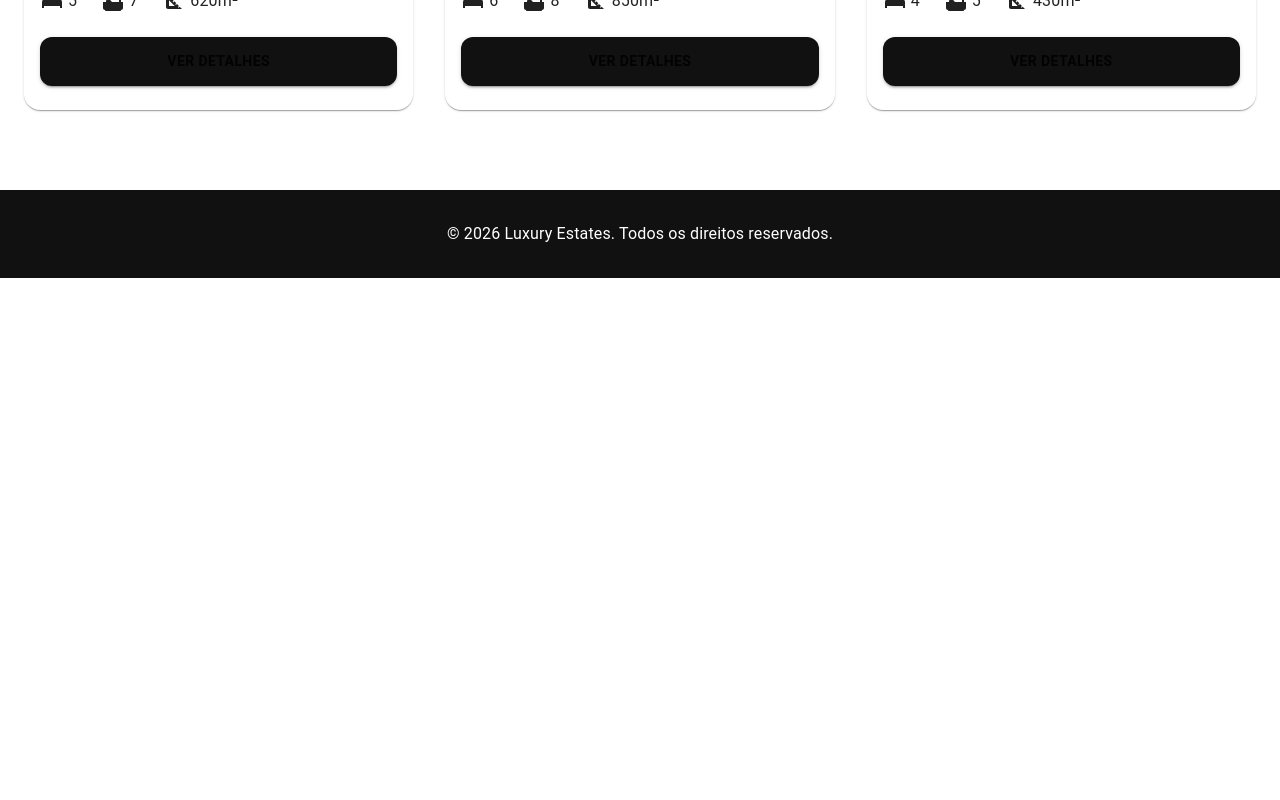
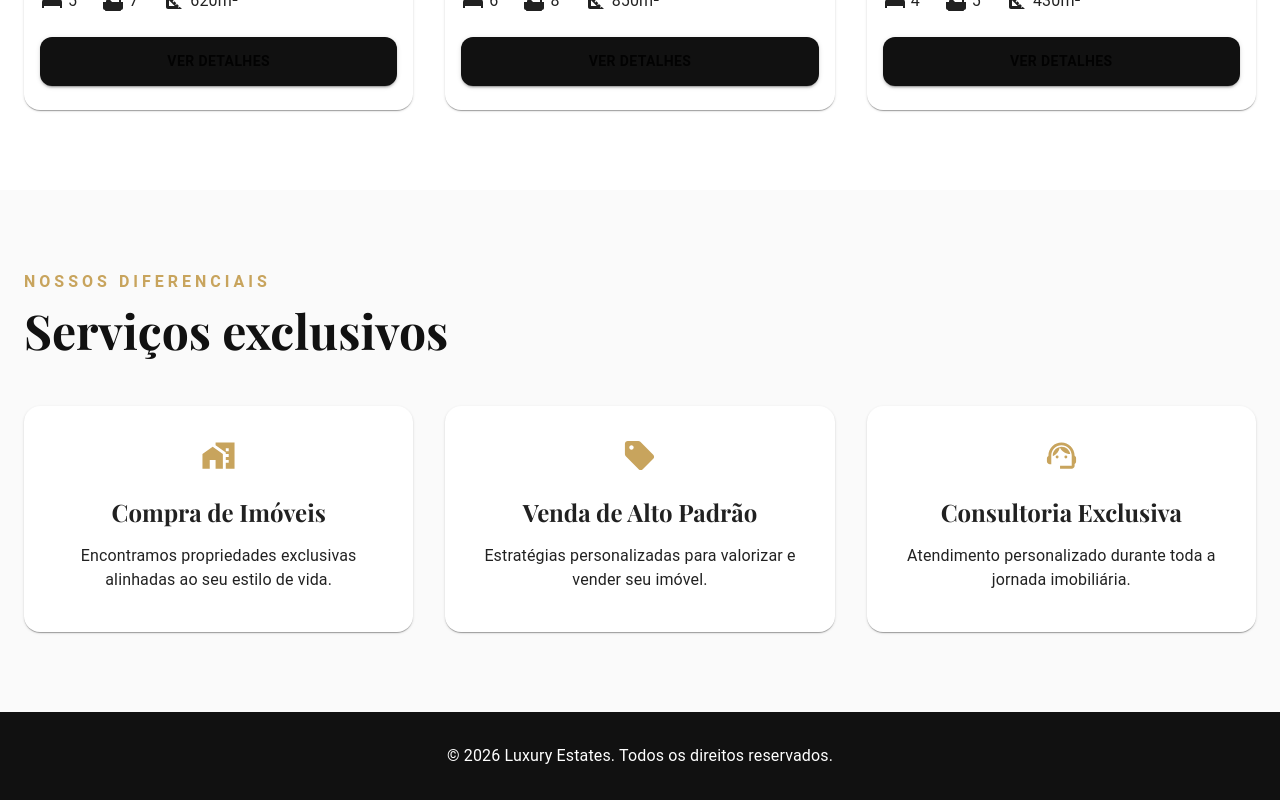
Before and after one commit to colicignoubuntu-w/luxury-estates, a React (Vite) app: page / in a window 1280 px wide. Shown: the part 1595-2395 px from the top of the page. Before the commit the page ends 1873 px from the top, so only its background shows below. Built offline with nearby package versions, Linux system fonts and the light colour scheme.

Commit message:
add luxury services section

```diff
--- a/src/components/home/Services.tsx
+++ b/src/components/home/Services.tsx
@@ -0,0 +1,123 @@
+import {
+  Container,
+  Grid,
+  Card,
+  CardContent,
+  Typography,
+  Box,
+} from "@mui/material";
+
+import HomeWorkIcon from "@mui/icons-material/HomeWork";
+import SellIcon from "@mui/icons-material/Sell";
+import SupportAgentIcon from "@mui/icons-material/SupportAgent";
+
+import { motion } from "framer-motion";
+
+import SectionTitle from "../common/SectionTitle";
+
+const services = [
+  {
+    title: "Compra de Imóveis",
+    description:
+      "Encontramos propriedades exclusivas alinhadas ao seu estilo de vida.",
+    icon: <HomeWorkIcon fontSize="large" />,
+  },
+  {
+    title: "Venda de Alto Padrão",
+    description:
+      "Estratégias personalizadas para valorizar e vender seu imóvel.",
+    icon: <SellIcon fontSize="large" />,
+  },
+  {
+    title: "Consultoria Exclusiva",
+    description:
+      "Atendimento personalizado durante toda a jornada imobiliária.",
+    icon: <SupportAgentIcon fontSize="large" />,
+  },
+];
+
+function Services() {
+  return (
+    <Box
+      sx={{
+        py: 10,
+        backgroundColor: "#fafafa",
+      }}
+    >
+      <Container maxWidth="xl">
+
+        <SectionTitle
+          subtitle="Nossos diferenciais"
+          title="Serviços exclusivos"
+        />
+
+        <Grid
+          container
+          spacing={4}
+        >
+          {services.map((service) => (
+            <Grid
+              key={service.title}
+              size={{
+                xs: 12,
+                md: 4,
+              }}
+            >
+              <motion.div
+                whileHover={{
+                  y: -10,
+                }}
+                transition={{
+                  duration: 0.3,
+                }}
+              >
+                <Card
+                  sx={{
+                    height: "100%",
+                    borderRadius: 4,
+                    textAlign: "center",
+                    p: 2,
+                  }}
+                >
+                  <CardContent>
+
+                    <Box
+                      sx={{
+                        color: "#C8A45D",
+                        mb: 2,
+                      }}
+                    >
+                      {service.icon}
+                    </Box>
+
+                    <Typography
+                      variant="h5"
+                      sx={{
+                        fontFamily:
+                          "'Playfair Display', serif",
+                        fontWeight: 700,
+                        mb: 2,
+                      }}
+                    >
+                      {service.title}
+                    </Typography>
+
+                    <Typography
+                      color="text.secondary"
+                    >
+                      {service.description}
+                    </Typography>
+
+                  </CardContent>
+                </Card>
+              </motion.div>
+            </Grid>
+          ))}
+        </Grid>
+
+      </Container>
+    </Box>
+  );
+}
+
+export default Services;
--- a/src/pages/Home/Home.tsx
+++ b/src/pages/Home/Home.tsx
@@ -1,13 +1,14 @@
 import Hero from "../../components/home/Hero";
 import SearchBar from "../../components/home/SearchBar";
 import FeaturedProperties from "../../components/home/FeaturedProperties";
-
+import Services from "../../components/home/Services";
 function Home() {
   return (
     <>
       <Hero />
       <SearchBar />
       <FeaturedProperties />
+      <Services />
     </>
   );
 }
```
